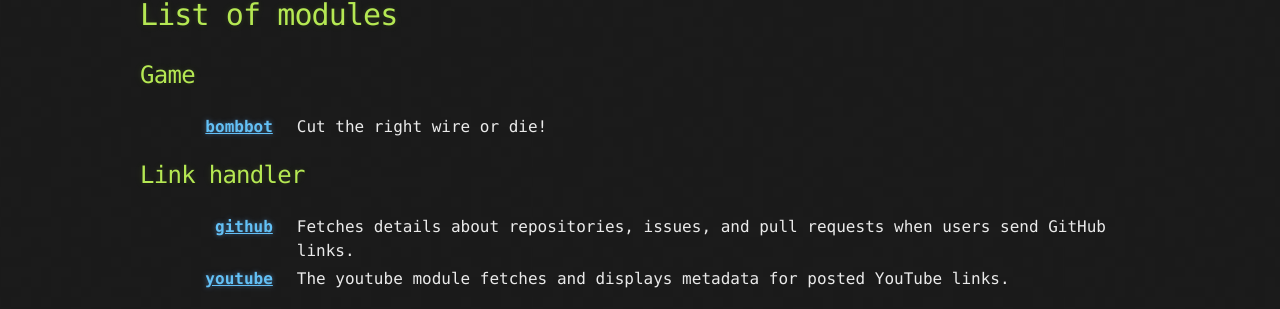
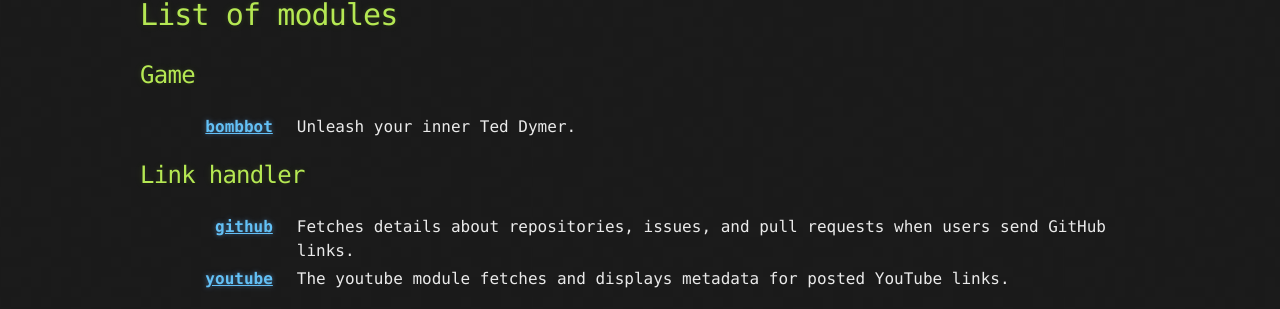
Before and after one commit to sopel-irc/plugin-db, a Jekyll site: the page built from index.html, in a window 1280 px wide. Shown: the part 184-493 px from the top of the page. Built offline with Jekyll 4.4.1, drawn with Linux system fonts in a browser that asks for light colours.

Commit message:
Rename "blurb" to "tagline" (inb4 it breaks)
Not being able to test anything locally is hell.

```diff
--- a/_modules/bombbot.md
+++ b/_modules/bombbot.md
@@ -3,7 +3,7 @@ category: game
 author: dgw
 link: https://github.com/dgw/sopel-BombBot
 download: https://github.com/dgw/sopel-BombBot/raw/master/bombbot.py
-blurb: Cut the right wire or die!
+tagline: Unleash your inner Ted Dymer.
 ---
 
 Users can bomb each other with `.bomb`. When bombed, `.cutwire <color>` to try and defuse it. But if you guess wrong, you're dead! BOOM! If your attacker is nice, they'll `.bombcancel` you… maybe.
--- a/index.html
+++ b/index.html
@@ -9,7 +9,7 @@ layout: default
     {% for mod in cat.items %}
       {% assign name = mod.path | split:"/" | last | split:"." | first %}
   <dt><a href="{{ mod.url }}">{{ name }}</a>{% if mod.core %} (core){% endif %}</dt>
-    <dd>{{ mod.blurb | default: mod.excerpt | remove: "<p>" | remove: "</p>" }}</dd>
+    <dd>{{ mod.tagline | default: mod.excerpt | remove: "<p>" | remove: "</p>" }}</dd>
     {% endfor %}
 </dl>
   {% endfor %}
```
